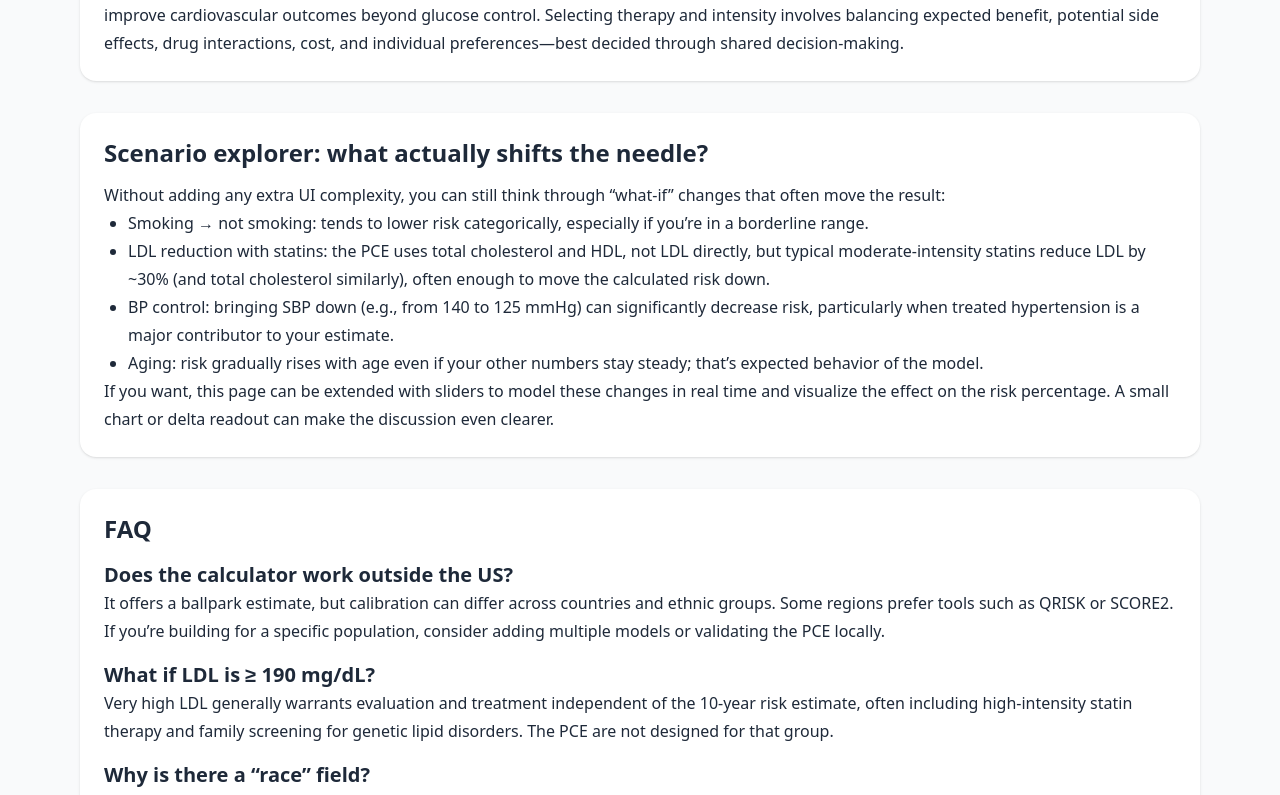
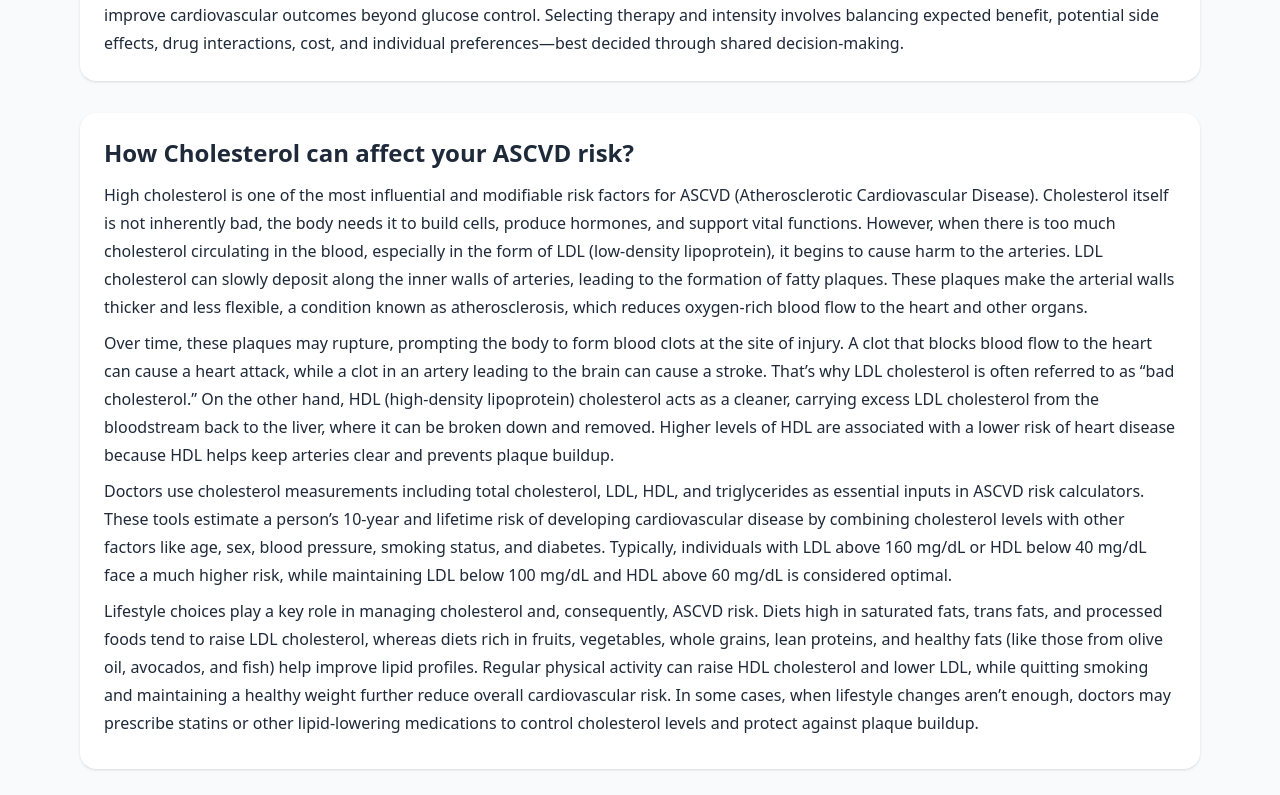
Before and after one commit to pasanpiyumantha98/AscvdCalculator, a React (Vite) app: page / in a window 1280 px wide. Shown: the part 2560-3355 px from the top of the page. Built offline with nearby package versions, Linux system fonts and the light colour scheme.

Commit message:
Update home.jsx

```diff
--- a/src/assets/pages/home.jsx
+++ b/src/assets/pages/home.jsx
@@ -411,6 +411,22 @@ export default function Home() {
           </article>
 
           <article className="bg-white rounded-2xl shadow p-6 leading-7 text-gray-800">
+            <h2 className="text-2xl font-bold mb-3">How Cholesterol can affect your ASCVD risk?</h2>
+            <p class="pb-2">
+             High cholesterol is one of the most influential and modifiable risk factors for ASCVD (Atherosclerotic Cardiovascular Disease). Cholesterol itself is not inherently bad, the body needs it to build cells, produce hormones, and support vital functions. However, when there is too much cholesterol circulating in the blood, especially in the form of LDL (low-density lipoprotein), it begins to cause harm to the arteries. LDL cholesterol can slowly deposit along the inner walls of arteries, leading to the formation of fatty plaques. These plaques make the arterial walls thicker and less flexible, a condition known as atherosclerosis, which reduces oxygen-rich blood flow to the heart and other organs.
+            </p>
+            <p class="pb-2">
+             Over time, these plaques may rupture, prompting the body to form blood clots at the site of injury. A clot that blocks blood flow to the heart can cause a heart attack, while a clot in an artery leading to the brain can cause a stroke. That’s why LDL cholesterol is often referred to as “bad cholesterol.” On the other hand, HDL (high-density lipoprotein) cholesterol acts as a cleaner, carrying excess LDL cholesterol from the bloodstream back to the liver, where it can be broken down and removed. Higher levels of HDL are associated with a lower risk of heart disease because HDL helps keep arteries clear and prevents plaque buildup.
+            </p>
+            <p class="pb-2">
+           Doctors use cholesterol measurements including total cholesterol, LDL, HDL, and triglycerides as essential inputs in ASCVD risk calculators. These tools estimate a person’s 10-year and lifetime risk of developing cardiovascular disease by combining cholesterol levels with other factors like age, sex, blood pressure, smoking status, and diabetes. Typically, individuals with LDL above 160 mg/dL or HDL below 40 mg/dL face a much higher risk, while maintaining LDL below 100 mg/dL and HDL above 60 mg/dL is considered optimal.
+             </p>
+            <p class="pb-2">
+           Lifestyle choices play a key role in managing cholesterol and, consequently, ASCVD risk. Diets high in saturated fats, trans fats, and processed foods tend to raise LDL cholesterol, whereas diets rich in fruits, vegetables, whole grains, lean proteins, and healthy fats (like those from olive oil, avocados, and fish) help improve lipid profiles. Regular physical activity can raise HDL cholesterol and lower LDL, while quitting smoking and maintaining a healthy weight further reduce overall cardiovascular risk. In some cases, when lifestyle changes aren’t enough, doctors may prescribe statins or other lipid-lowering medications to control cholesterol levels and protect against plaque buildup.
+               </p>
+          </article>
+
+          <article className="bg-white rounded-2xl shadow p-6 leading-7 text-gray-800">
             <h2 className="text-2xl font-bold mb-3">Scenario explorer: what actually shifts the needle?</h2>
             <p>
               Without adding any extra UI complexity, you can still think through “what-if” changes that often move the result:
```
